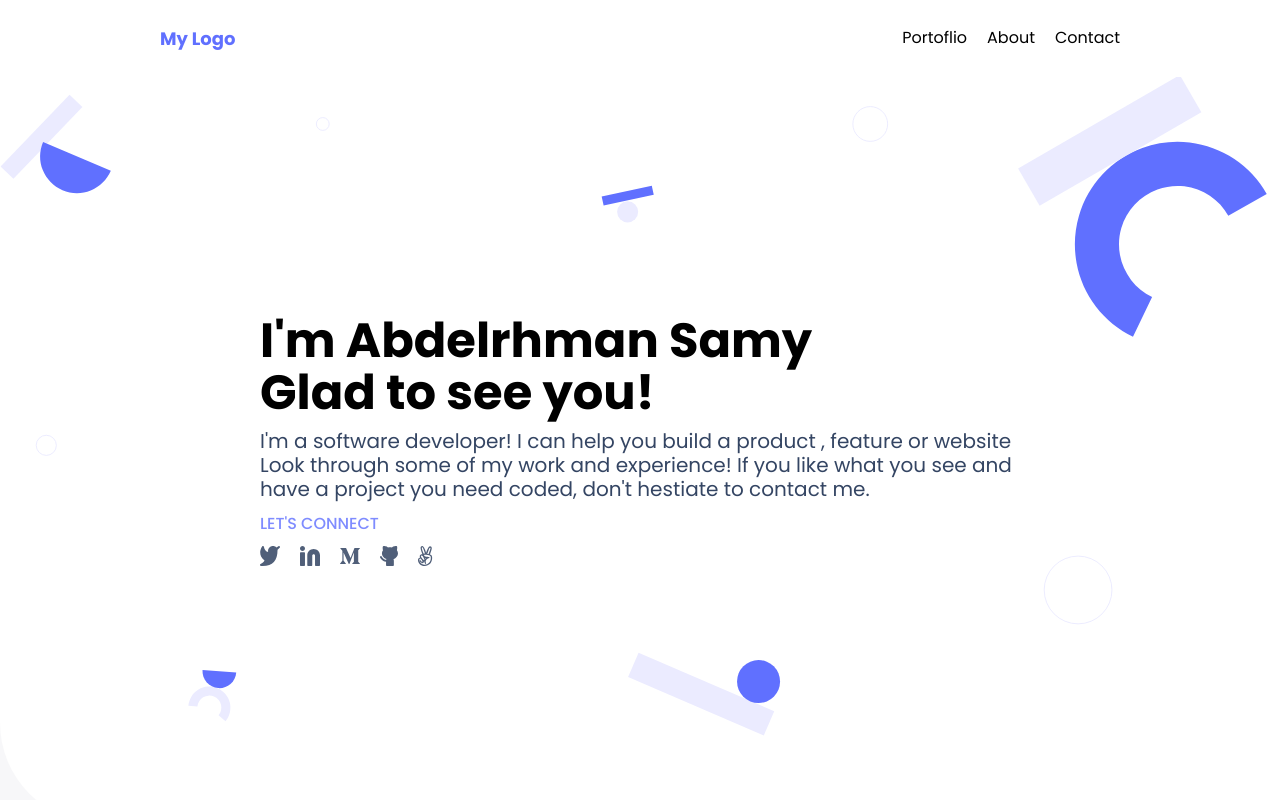
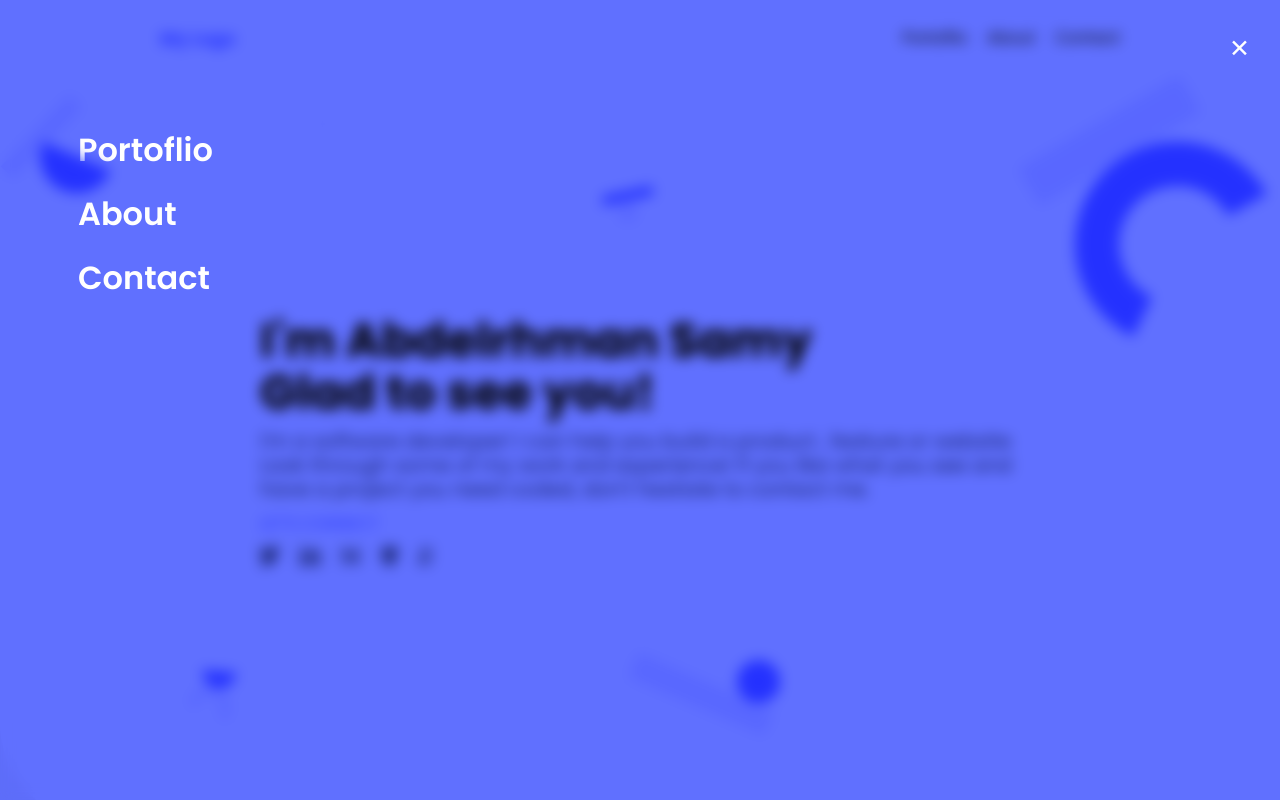
Before and after one commit to Mov305/P1-portofolio, a website: page index.html in a window 1280 px wide. Shown: the top 800 px of the page. Drawn offline with Linux system fonts and the light colour scheme.

Commit message:
added a toggled menu navs

```diff
--- a/index.html
+++ b/index.html
@@ -6,6 +6,7 @@
     <meta name="viewport" content="width=device-width, initial-scale=1.0" />
     <title>Abdelrhman Samy Portfolio</title>
     <link rel="stylesheet" href="style.css" />
+    <link rel="stylesheet" href="style2.css" />
   </head>
 
   <body>
@@ -27,6 +28,14 @@
           />
         </div>
       </nav>
+      <div id="menu-navs" >
+        <div> <span id="nav-button-close" > &#x2715 </span></div>
+         <ul>
+          <li>Portoflio</li>
+          <li>About</li>
+          <li>Contact</li>
+         </ul>
+      </div>
       <!--The main section-->
       <main>
         <section>
--- a/script.js
+++ b/script.js
@@ -0,0 +1,11 @@
+const menu = document.querySelector('#Union-menu');
+const close = document.querySelector('#nav-button-close');
+const navs = document.querySelector('#menu-navs')
+
+close.addEventListener('click',()=>{
+    navs.classList.toggle('hidden');
+})
+
+menu.addEventListener('click',()=>{
+     navs.classList.toggle('hidden');
+})
--- /dev/null
+++ b/style2.css
@@ -0,0 +1,31 @@
+#menu-navs {
+  position: fixed;
+  height: 100vh;
+  width: 100%;
+  top: 0;
+  background: #6070ff;
+  mix-blend-mode: multiply;
+  -webkit-backdrop-filter: blur(7px);
+  backdrop-filter: blur(7px);
+}
+
+#menu-navs > ul {
+  flex-direction: column;
+  margin: 50px 28px;
+  font-weight: 600;
+  font-size: 32px;
+  line-height: 44px;
+  color: #fff;
+}
+
+#menu-navs > div {
+  display: flex;
+  justify-content: end;
+  margin: 30px 30px;
+  font-size: 25px;
+  color: white;
+}
+
+.hidden {
+   display: none;
+}
```
Also changed, not shown: assets/x.png (added).
